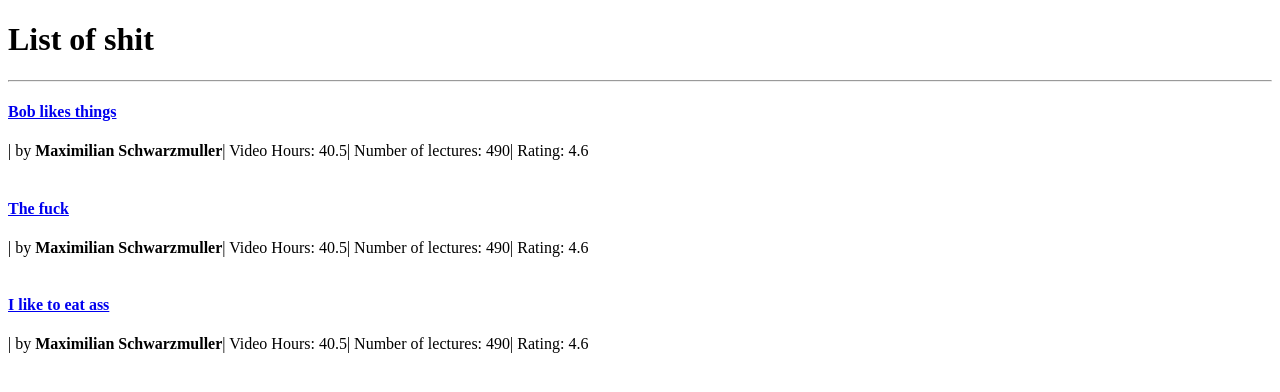
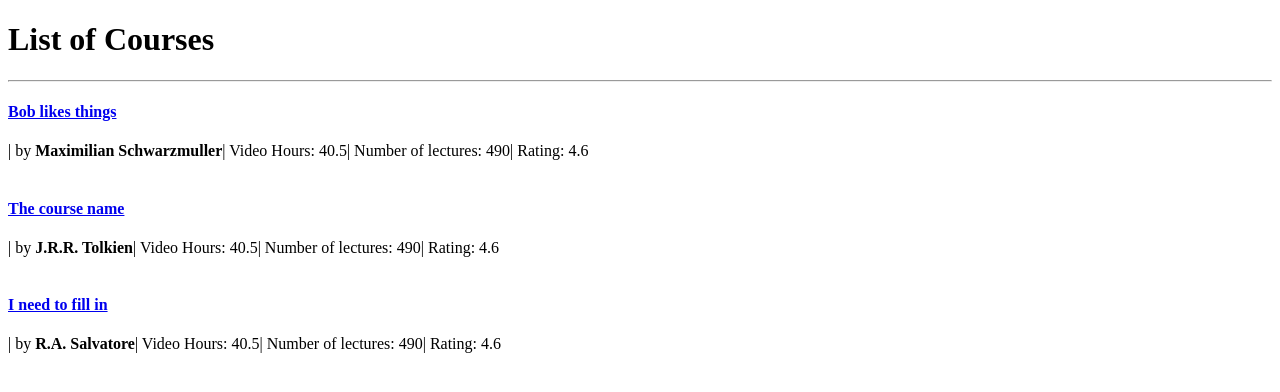
Before and after one commit to CraigStueber/weekendbootcamp, a React (Create React App) app: page / in a window 1280 px wide. Shown: the top 392 px of the page. Built offline with nearby package versions, Linux system fonts and the light colour scheme.

Commit message:
Learning

```diff
--- a/src/App.js
+++ b/src/App.js
@@ -13,8 +13,8 @@ const courses = [
   },
   {
     id:2,
-    title: "The fuck",
-    author: "Maximilian Schwarzmuller",
+    title: "The course name",
+    author: "J.R.R. Tolkien",
     hours_video: 40.5,
     number_of_lectures: 490,
     rating: 4.6,
@@ -23,8 +23,8 @@ const courses = [
   },
   {
     id:3,
-    title: "I like to eat ass",
-    author: "Maximilian Schwarzmuller",
+    title: "I need to fill in",
+    author: "R.A. Salvatore",
     hours_video: 40.5,
     number_of_lectures: 490,
     rating: 4.6,
@@ -41,11 +41,17 @@ function App() {
 return (
 
     <div>
-      <h1>List of shit</h1>
+      <h1>List of Courses</h1>
       <hr />
-      {
-        courses.map(function(course) {
-          return <div
+      <CoursesList />
+
+    </div>
+  );
+}
+
+function CoursesList(){
+return courses.map(function(course) {
+    return( <div
       key={course.id}>
       <span>
         <a href={course.url}><h4>{course.title}</h4></a>
@@ -57,10 +63,8 @@ return (
       <br/>
       <br/>
     </div>
-        })
-      }
-    </div>
     );
+  });
 }
 
 export default App;
```
Lines whose indentation alone changed are shown as unchanged.
